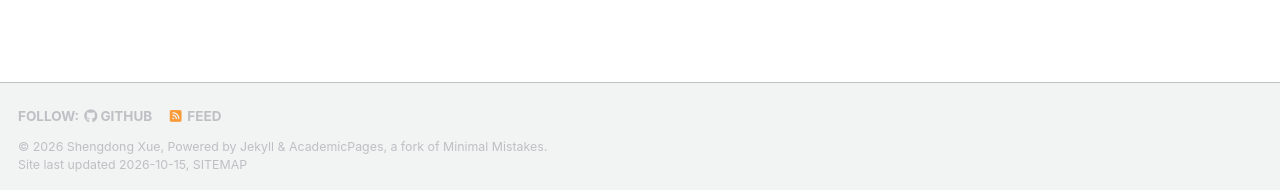
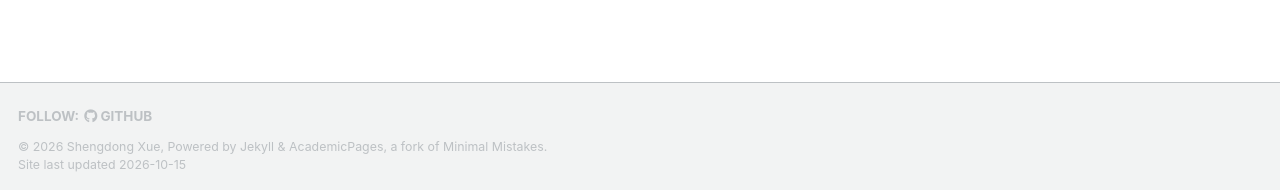
Before and after one commit to edjasonchn/edjasonchn.github.io, a Jekyll site: the page built from _pages/about.md, in a window 1280 px wide. Shown: the part 707-897 px from the top of the page. Built offline with Jekyll 4.4.1, drawn with Linux system fonts in a browser that asks for light colours; a style sheet for code colours, icons or effects is not loaded.

Commit message:
hide feed

```diff
--- a/_config.yml
+++ b/_config.yml
@@ -125,7 +125,7 @@ staticman:
       options:
         format           : "iso8601" # "iso8601" (default), "timestamp-seconds", "timestamp-milliseconds"
 atom_feed:
-  hide                   : false     # change to true to hide the RSS feed in the footer
+  hide                   : true      # change to true to hide the RSS feed in the footer
   path                   : # blank (default) uses feed.xml
 
 
--- a/_includes/footer.html
+++ b/_includes/footer.html
@@ -21,5 +21,5 @@
 
 <div class="page__footer-copyright">
   &copy; {{ site.time | date: '%Y' }} {{ site.name | default: site.title }}, {{ site.data.ui-text[site.locale].powered_by | default: "Powered by" }} <a href="https://jekyllrb.com" rel="nofollow">Jekyll</a> &amp; <a href="https://github.com/academicpages/academicpages.github.io">AcademicPages</a>, a fork of <a href="https://mademistakes.com/work/minimal-mistakes-jekyll-theme/" rel="nofollow">Minimal Mistakes</a>.<br />
-  Site last updated {{ "now" | date: '%Y-%m-%d' }}, <a href="/sitemap/" style="text-transform: uppercase;">{{ site.data.ui-text[site.locale].site_map | default: "Sitemap" }}</a>
+  Site last updated {{ "now" | date: '%Y-%m-%d' }}
 </div>
```
